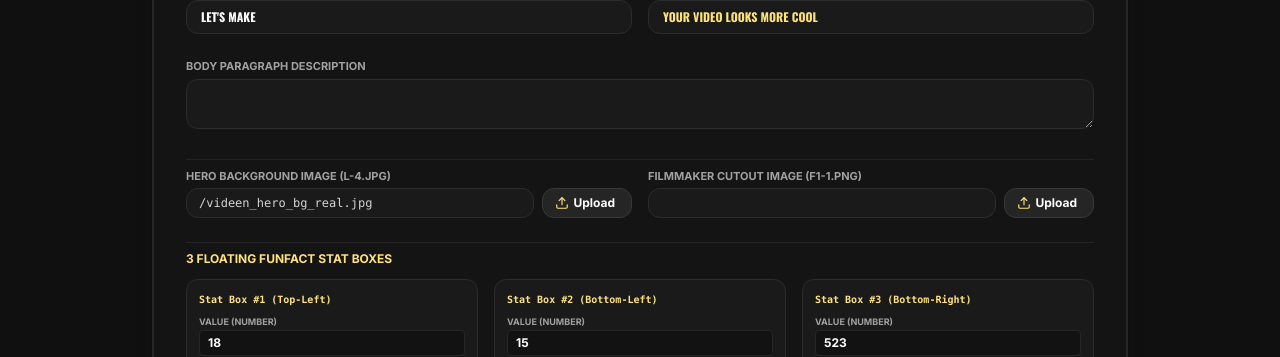
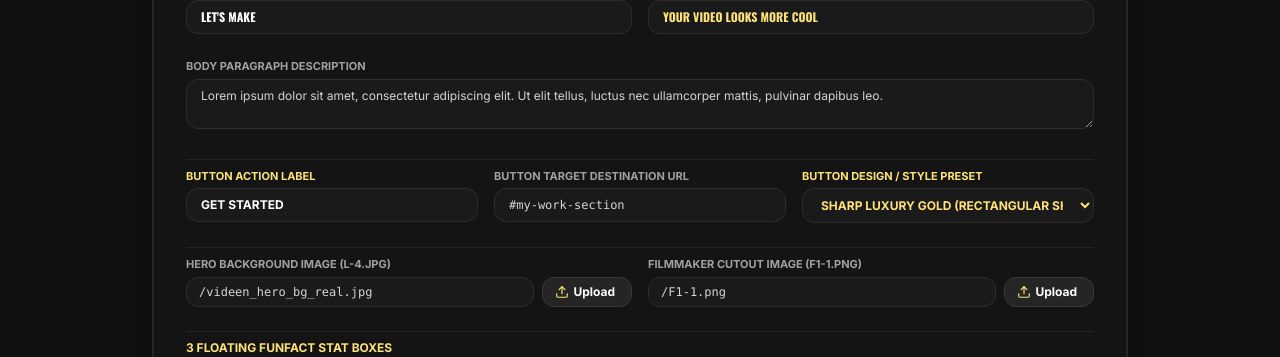
Before and after one commit to alramim07/flipthelense, a React (Vite) app in the folder client/: page /admin/pages/portfolio-builder in a window 1280 px wide. Shown: the part 345-702 px from the top of the page. Built offline with nearby package versions, Linux system fonts and the light colour scheme; no server answers.

Commit message:
fix: render hero texts in Portfolio page and add button action, link & style preset options in Portfolio builder

```diff
--- a/client/src/context/SettingsContext.jsx
+++ b/client/src/context/SettingsContext.jsx
@@ -479,23 +479,27 @@ const defaultSettings = {
   portfolioContent: {
     hero: {
       bgImage: '/videen_hero_bg_real.jpg',
-      badge: 'WELCOME TO VIDEEN STUDIO',
-      titleLine1: "LET'S MAKE YOUR VIDEO",
-      titleLine2: 'LOOKS MORE COOL',
-      desc: 'Transform raw footage into dynamic visual masterpieces with high-end color grading, sound design, and narrative editing.',
-      btnText: 'GET STARTED',
-      btnLink: '/contact',
-      experienceYears: '18+',
-      experienceText: 'Years Experience',
-      awardsCount: '15+',
-      awardsText: 'Best Award',
-      projectsCount: '523+',
-      projectsText: 'Project Done',
-      heroImage: 'https://images.unsplash.com/photo-1574717024653-61fd2cf4d44d?auto=format&fit=crop&w=900&q=80'
+      tagline: 'WELCOME TO VIDEEN STUDIO',
+      headlineLine1: "LET'S MAKE",
+      headlineLine2: 'YOUR VIDEO LOOKS MORE COOL',
+      description: 'Lorem ipsum dolor sit amet, consectetur adipiscing elit. Ut elit tellus, luctus nec ullamcorper mattis, pulvinar dapibus leo.',
+      buttonText: 'GET STARTED',
+      buttonLink: '#my-work-section',
+      buttonStyle: 'sharp-gold', // 'sharp-gold' | 'rounded-gold' | 'pill-gold' | 'outline-gold' | 'cyber-cut'
+      showArrow: true,
+      filmmakerImage: '/F1-1.png',
+      statYears: '18',
+      statYearsLabel: 'Years Experience',
+      statAwards: '15',
+      statAwardsLabel: 'Best Award',
+      statProjects: '523',
+      statProjectsLabel: 'Project Done'
     },
-    filterBadge: 'CREATIVE WORK ARCHIVE',
-    filterTitle: 'PORTFOLIO SHOWCASE',
-    filterSubtitle: 'Filter by category to explore commercials, wedding films, reels and music videos.'
+    filterSection: {
+      tagline: 'MY WORK',
+      title: 'EXPLORE OUR RECENT PROJECTS',
+      description: 'Bespoke video editing, high-end commercial grading, and story-driven post production across global client productions.'
+    }
   }
 };
 
@@ -606,7 +610,8 @@ export function SettingsProvider({ children }) {
           portfolioContent: {
             ...defaultSettings.portfolioContent,
             ...(res.data.portfolioContent || {}),
-            hero: { ...defaultSettings.portfolioContent.hero, ...(res.data.portfolioContent?.hero || {}) }
+            hero: { ...defaultSettings.portfolioContent.hero, ...(res.data.portfolioContent?.hero || {}) },
+            filterSection: { ...defaultSettings.portfolioContent.filterSection, ...(res.data.portfolioContent?.filterSection || {}) }
           },
           menus: res.data.menus && res.data.menus.length > 0 ? res.data.menus : defaultSettings.menus
         });
--- a/client/src/pages/Portfolio.jsx
+++ b/client/src/pages/Portfolio.jsx
@@ -205,31 +205,41 @@ export default function Portfolio() {
                 className="text-xs sm:text-sm lg:text-[15px] uppercase font-medium tracking-[4.5px] text-[#FFE379]"
                 style={{ fontFamily: "'Raleway', sans-serif" }}
               >
-                {hero.tagline}
+                {hero.tagline || 'WELCOME TO VIDEEN STUDIO'}
               </h1>
 
               <h2
                 className="text-4xl sm:text-6xl lg:text-[76px] font-extrabold uppercase leading-[1.08] text-[#F4F4F4] tracking-normal"
                 style={{ fontFamily: "'Oswald', sans-serif" }}
               >
-                {hero.headlineLine1}<br />
-                <span className="text-[#FFE379]">{hero.headlineLine2}</span>
+                {hero.headlineLine1 || "LET'S MAKE"}<br />
+                <span className="text-[#FFE379]">{hero.headlineLine2 || 'YOUR VIDEO LOOKS MORE COOL'}</span>
               </h2>
 
               <p
                 className="text-neutral-300 text-xs sm:text-sm lg:text-[15px] leading-[1.8em] sm:leading-[2em] max-w-lg font-normal pt-1"
                 style={{ fontFamily: "'Raleway', sans-serif" }}
               >
-                {hero.description}
+                {hero.description || 'Lorem ipsum dolor sit amet, consectetur adipiscing elit. Ut elit tellus, luctus nec ullamcorper mattis, pulvinar dapibus leo.'}
               </p>
 
               <div className="pt-4">
                 <a
-                  href="#my-work-section"
-                  className="inline-flex items-center space-x-3 bg-[#FFE379] hover:bg-transparent text-[#101010] hover:text-[#F4F4F4] border border-transparent hover:border-[#FFE379] font-semibold text-sm sm:text-base px-7 py-3.5 uppercase tracking-wider transition-all duration-300 shadow-xl"
+                  href={hero.buttonLink || '#my-work-section'}
+                  className={`inline-flex items-center space-x-2 text-sm sm:text-base px-7 py-3.5 uppercase tracking-wider transition-all duration-300 shadow-xl ${
+                    hero.buttonStyle === 'rounded-gold'
+                      ? 'bg-[#FFE379] hover:bg-[#F5D766] text-[#101010] font-black rounded-xl'
+                      : hero.buttonStyle === 'pill-gold'
+                      ? 'bg-[#FFE379] hover:bg-[#F5D766] text-[#101010] font-black rounded-full'
+                      : hero.buttonStyle === 'outline-gold'
+                      ? 'bg-transparent hover:bg-[#FFE379] text-[#FFE379] hover:text-[#101010] border-2 border-[#FFE379] font-bold rounded-none'
+                      : hero.buttonStyle === 'cyber-cut'
+                      ? 'bg-[#FFE379] hover:bg-[#F5D766] text-[#101010] font-black [clip-path:polygon(10px_0%,100%_0%,calc(100%-10px)_100%,0%_100%)] rounded-none'
+                      : 'bg-[#FFE379] hover:bg-transparent text-[#101010] hover:text-[#F4F4F4] border border-transparent hover:border-[#FFE379] font-semibold rounded-none'
+                  }`}
                   style={{ fontFamily: "'Oswald', sans-serif" }}
                 >
-                  <span className="text-base font-bold">→</span>
+                  {hero.showArrow !== false && <span className="text-base font-bold">→</span>}
                   <span>{hero.buttonText || 'GET STARTED'}</span>
                 </a>
               </div>
--- a/client/src/pages/PortfolioPageBuilder.jsx
+++ b/client/src/pages/PortfolioPageBuilder.jsx
@@ -23,7 +23,25 @@ export default function PortfolioPageBuilder() {
 
   useEffect(() => {
     if (settings && settings.portfolioContent) {
-      setPortfolioData(JSON.parse(JSON.stringify(settings.portfolioContent)));
+      const cloned = JSON.parse(JSON.stringify(settings.portfolioContent));
+      if (!cloned.hero) cloned.hero = {};
+      if (!cloned.hero.tagline) cloned.hero.tagline = cloned.hero.badge || 'WELCOME TO VIDEEN STUDIO';
+      if (!cloned.hero.headlineLine1) cloned.hero.headlineLine1 = "LET'S MAKE";
+      if (!cloned.hero.headlineLine2) cloned.hero.headlineLine2 = 'YOUR VIDEO LOOKS MORE COOL';
+      if (!cloned.hero.description) cloned.hero.description = cloned.hero.desc || 'Lorem ipsum dolor sit amet, consectetur adipiscing elit. Ut elit tellus, luctus nec ullamcorper mattis, pulvinar dapibus leo.';
+      if (!cloned.hero.buttonText) cloned.hero.buttonText = cloned.hero.btnText || 'GET STARTED';
+      if (!cloned.hero.buttonLink) cloned.hero.buttonLink = cloned.hero.btnLink || '#my-work-section';
+      if (!cloned.hero.buttonStyle) cloned.hero.buttonStyle = 'sharp-gold';
+      if (cloned.hero.showArrow === undefined) cloned.hero.showArrow = true;
+      if (!cloned.hero.bgImage) cloned.hero.bgImage = '/videen_hero_bg_real.jpg';
+      if (!cloned.hero.filmmakerImage) cloned.hero.filmmakerImage = '/F1-1.png';
+      if (!cloned.hero.statYears) cloned.hero.statYears = '18';
+      if (!cloned.hero.statYearsLabel) cloned.hero.statYearsLabel = 'Years Experience';
+      if (!cloned.hero.statAwards) cloned.hero.statAwards = '15';
+      if (!cloned.hero.statAwardsLabel) cloned.hero.statAwardsLabel = 'Best Award';
+      if (!cloned.hero.statProjects) cloned.hero.statProjects = '523';
+      if (!cloned.hero.statProjectsLabel) cloned.hero.statProjectsLabel = 'Project Done';
+      setPortfolioData(cloned);
     }
   }, [settings]);
 
@@ -253,6 +271,59 @@ export default function PortfolioPageBuilder() {
                 })}
                 className="w-full px-3.5 py-2 bg-[#1A1A1A] border border-[#2D2D2D] rounded-xl text-xs text-neutral-300 focus:border-[#FFE379] focus:outline-none resize-y"
               />
+            </div>
+
+            {/* Target Destination Link & Button Style Customizer */}
+            <div className="grid grid-cols-1 sm:grid-cols-3 gap-4 pt-2 border-t border-[#232323]">
+              <div>
+                <label className="block text-[11px] uppercase font-bold text-[#FFE379] mb-1">
+                  Button Action Label
+                </label>
+                <input
+                  type="text"
+                  value={portfolioData.hero?.buttonText || 'GET STARTED'}
+                  onChange={(e) => setPortfolioData({
+                    ...portfolioData,
+                    hero: { ...portfolioData.hero, buttonText: e.target.value }
+                  })}
+                  className="w-full px-3.5 py-2 bg-[#1A1A1A] border border-[#2D2D2D] rounded-xl text-xs font-bold text-white uppercase focus:border-[#FFE379] focus:outline-none"
+                />
+              </div>
+
+              <div>
+                <label className="block text-[11px] uppercase font-bold text-neutral-400 mb-1">
+                  Button Target Destination URL
+                </label>
+                <input
+                  type="text"
+                  value={portfolioData.hero?.buttonLink || '#my-work-section'}
+                  onChange={(e) => setPortfolioData({
+                    ...portfolioData,
+                    hero: { ...portfolioData.hero, buttonLink: e.target.value }
+                  })}
+                  className="w-full px-3.5 py-2 bg-[#1A1A1A] border border-[#2D2D2D] rounded-xl text-xs font-mono text-neutral-300 focus:border-[#FFE379] focus:outline-none"
+                />
+              </div>
+
+              <div>
+                <label className="block text-[11px] uppercase font-bold text-[#FFE379] mb-1">
+                  Button Design / Style Preset
+                </label>
+                <select
+                  value={portfolioData.hero?.buttonStyle || 'sharp-gold'}
+                  onChange={(e) => setPortfolioData({
+                    ...portfolioData,
+                    hero: { ...portfolioData.hero, buttonStyle: e.target.value }
+                  })}
+                  className="w-full px-3.5 py-2 bg-[#1A1A1A] border border-[#2D2D2D] rounded-xl text-xs font-bold text-[#FFE379] focus:border-[#FFE379] focus:outline-none uppercase"
+                >
+                  <option value="sharp-gold">Sharp Luxury Gold (Rectangular Sharp)</option>
+                  <option value="rounded-gold">Rounded Smooth Gold (Modern Curved)</option>
+                  <option value="pill-gold">Pill Curvature Gold (Ultra Rounded Pill)</option>
+                  <option value="outline-gold">Minimal Golden Outline (Dark Glass Fill)</option>
+                  <option value="cyber-cut">Cyberpunk Angled Cut (Geometric Video Edits)</option>
+                </select>
+              </div>
             </div>
 
             {/* Media Uploads: Background + Filmmaker Cutout */}
```
Also changed, not shown: 1 other file (tests, documents, lock files or other folders).
